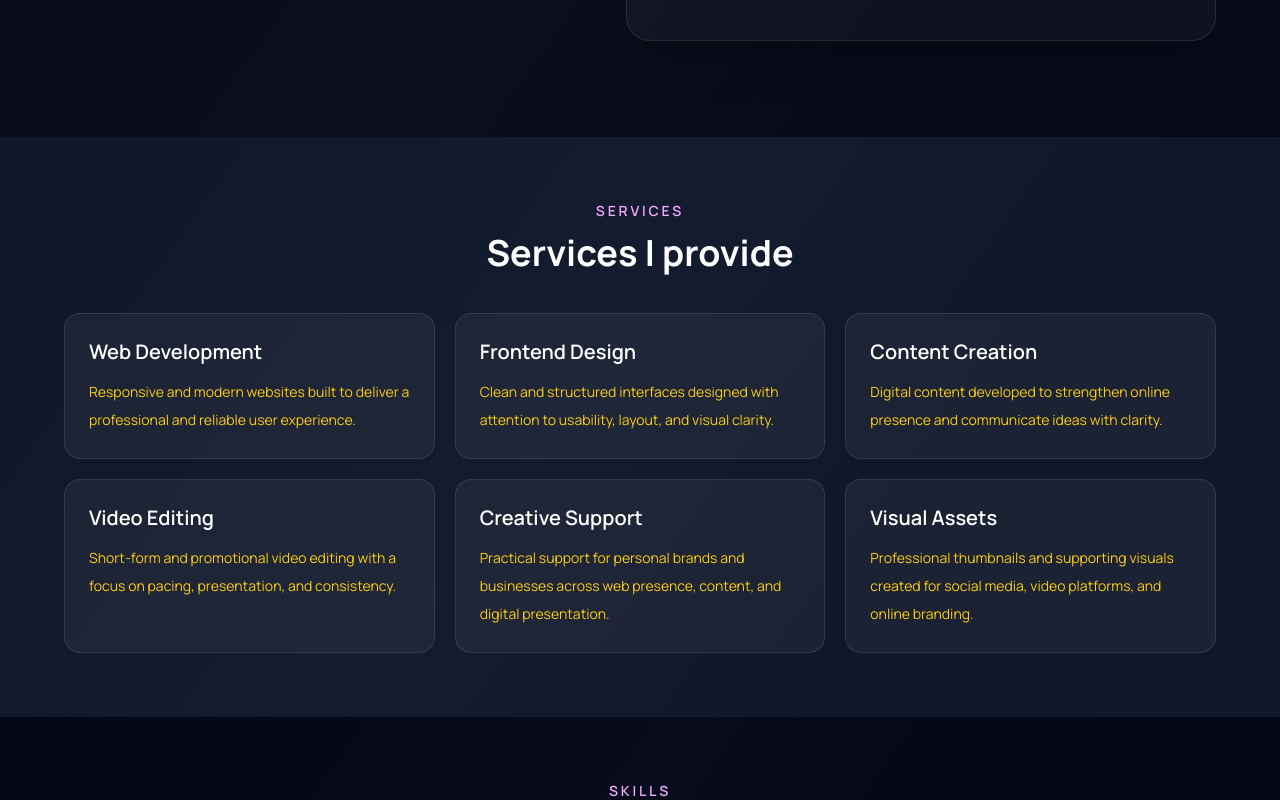
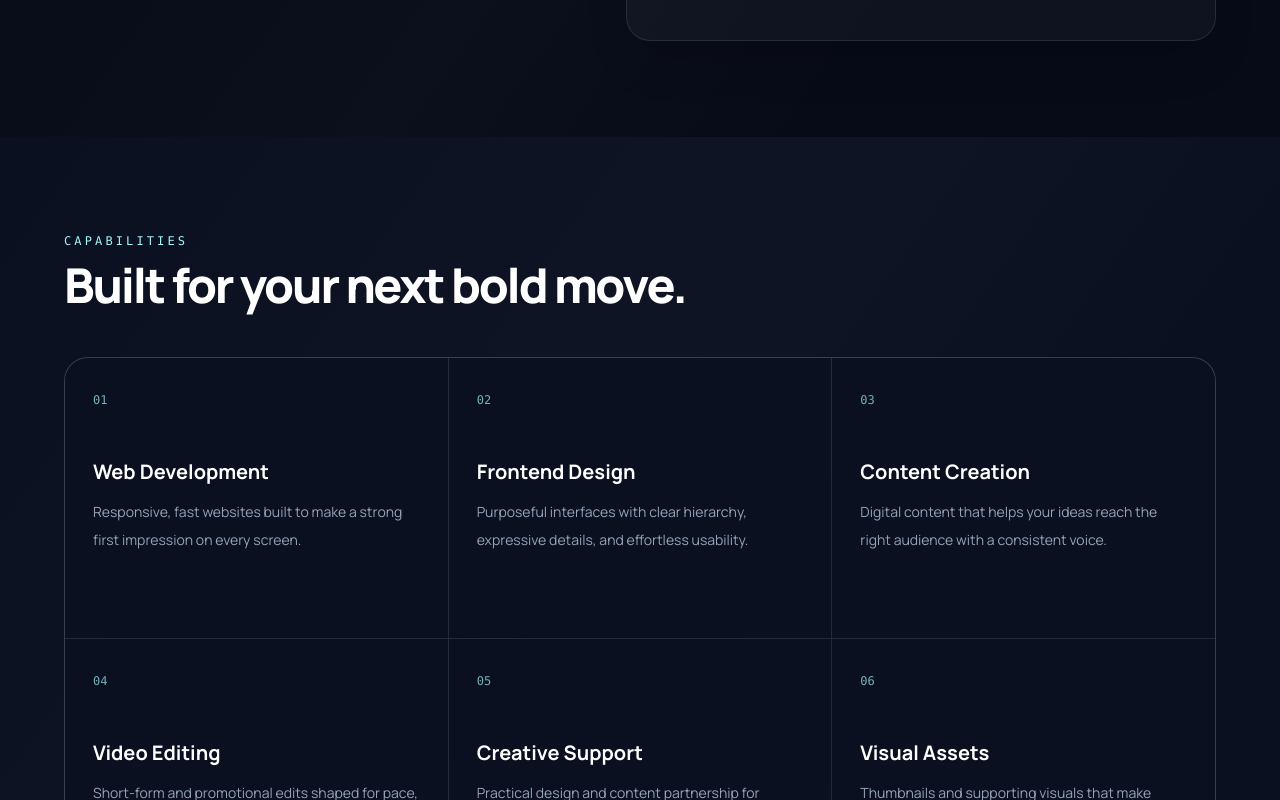
Before and after one commit to zubair2018/live-portfolio, a React (Vite) app: page / in a window 1280 px wide. Shown: the part 1340-2140 px from the top of the page. Built offline with nearby package versions, Linux system fonts and the light colour scheme.

Commit message:
Polish portfolio section design

```diff
--- a/src/components/Services.jsx
+++ b/src/components/Services.jsx
@@ -1,57 +1,27 @@
 const services = [
-  {
-    title: "Web Development",
-    desc: "Responsive and modern websites built to deliver a professional and reliable user experience.",
-  },
-  {
-    title: "Frontend Design",
-    desc: "Clean and structured interfaces designed with attention to usability, layout, and visual clarity.",
-  },
-  {
-    title: "Content Creation",
-    desc: "Digital content developed to strengthen online presence and communicate ideas with clarity.",
-  },
-  {
-    title: "Video Editing",
-    desc: "Short-form and promotional video editing with a focus on pacing, presentation, and consistency.",
-  },
-  {
-    title: "Creative Support",
-    desc: "Practical support for personal brands and businesses across web presence, content, and digital presentation.",
-  },
-  {
-    title: "Visual Assets",
-    desc: "Professional thumbnails and supporting visuals created for social media, video platforms, and online branding.",
-  },
+  ["01", "Web Development", "Responsive, fast websites built to make a strong first impression on every screen."],
+  ["02", "Frontend Design", "Purposeful interfaces with clear hierarchy, expressive details, and effortless usability."],
+  ["03", "Content Creation", "Digital content that helps your ideas reach the right audience with a consistent voice."],
+  ["04", "Video Editing", "Short-form and promotional edits shaped for pace, clarity, and visual impact."],
+  ["05", "Creative Support", "Practical design and content partnership for growing personal brands and businesses."],
+  ["06", "Visual Assets", "Thumbnails and supporting visuals that make social content feel recognizably yours."],
 ];
 
 export default function Services() {
   return (
-    <section id="services" className="bg-slate-900 px-5 py-16 text-white">
+    <section id="services" className="bg-[#0a1020] px-5 py-24 text-white sm:px-8 lg:px-10">
       <div className="mx-auto max-w-6xl">
-        <div className="mb-10 text-center">
-          <p className="mb-3 text-sm font-semibold uppercase tracking-[0.2em] text-fuchsia-300">
-            Services
-          </p>
-          <h2 className="text-3xl font-bold sm:text-4xl">
-            Services I provide
-          </h2>
+        <div className="mb-12 max-w-2xl">
+          <p className="font-mono text-xs font-medium uppercase tracking-[0.26em] text-cyan-200">Capabilities</p>
+          <h2 className="mt-3 text-4xl font-extrabold tracking-[-0.045em] sm:text-5xl">Built for your next bold move.</h2>
         </div>
-
-        <div className="grid gap-5 sm:grid-cols-2 xl:grid-cols-3">
-          {services.map((service) => (
-            <div
-              key={service.title}
-              className="rounded-2xl border border-white/10 bg-white/5 p-6 transition hover:border-fuchsia-400/40 hover:bg-white/[0.07]"
-            >
-              <h3 className="text-xl font-semibold text-white">
-                {service.title}
-              </h3>
-              <p className="mt-3 text-sm leading-7 text-yellow-400 ">
-                {service.desc}
-              </p>
-            </div>
-          ))}
+        <div className="grid gap-px overflow-hidden rounded-3xl border border-white/10 bg-white/10 md:grid-cols-2 xl:grid-cols-3">
+          {services.map(([number, title, desc]) => <article key={title} className="group bg-[#0a1020] p-7 transition duration-300 hover:bg-white/[0.055]">
+            <span className="font-mono text-xs text-cyan-200/70">{number}</span>
+            <h3 className="mt-12 text-xl font-bold transition group-hover:text-cyan-100">{title}</h3>
+            <p className="mt-3 text-sm leading-7 text-slate-400">{desc}</p>
+            <span className="mt-7 block text-lg text-fuchsia-200 opacity-0 transition group-hover:translate-x-1 group-hover:opacity-100">↗</span>
+          </article>)}
         </div>
       </div>
     </section>
```
